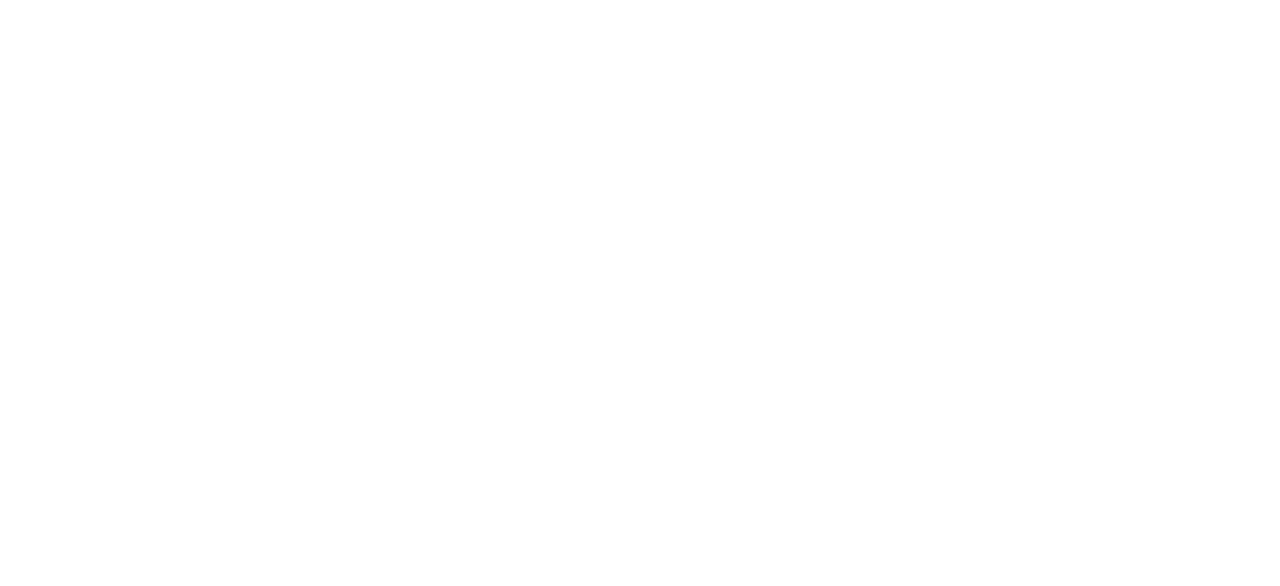
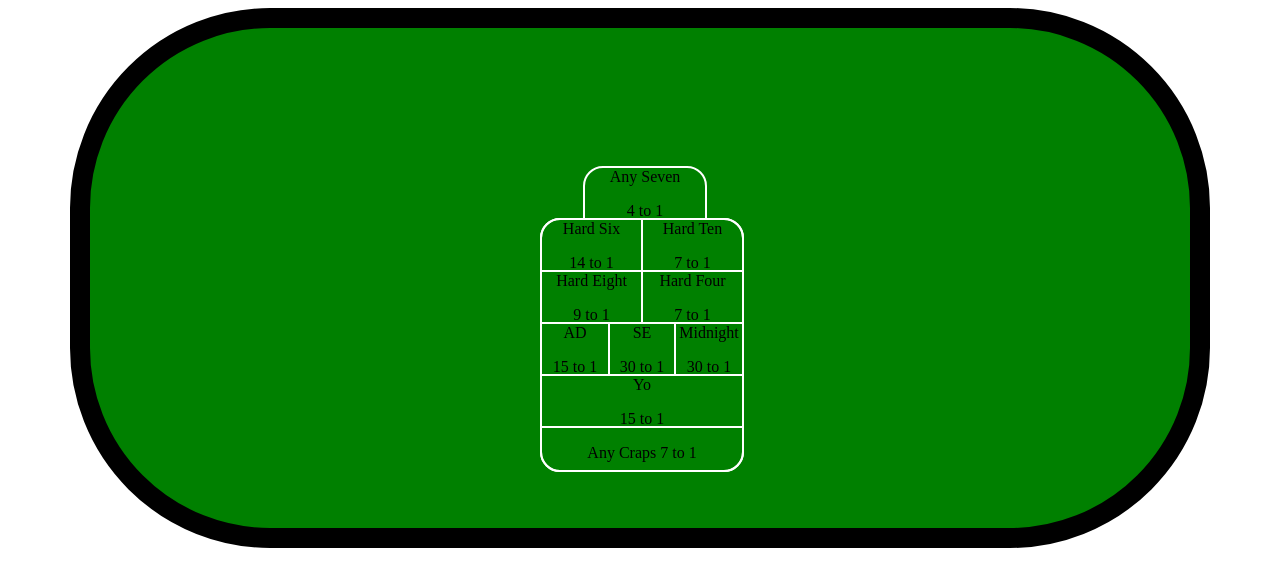
Before and after one commit to chidrome/craps, a website: page index.html in a window 1280 px wide. Drawn offline with Linux system fonts and the light colour scheme.

Commit message:
center bet elements made

```diff
--- a/css/style.css
+++ b/css/style.css
@@ -1 +1,113 @@
-style.css
+.table {
+	position: relative;
+	border: 20px solid black;
+	background-color: green;
+	width: 1100px;
+	height: 500px;
+	border-radius: 200px;
+	margin: auto;
+}
+
+.centerBets {
+	position: absolute;
+	border: 2px solid white;
+	border-radius: 20px;
+	height: 250px;
+	width: 200px;
+	left: 50%;
+	margin-left: -100px;
+	top: 50%;
+	margin-top: -60px;
+}
+
+.hardWays {
+	position: absolute;
+	border: 2px solid white;
+	width: 99px;
+	height: 50px;
+	text-align: center;
+}
+
+.seven {
+	position: absolute;
+	border: 2px solid white;
+	border-color: 20px;
+	width: 120px;
+	height: 50px;
+	left: 50%;
+	top: 50%;
+	margin-left: -57px;
+	margin-top: -112px;
+	border-top-left-radius: 20px;
+	border-top-right-radius: 20px;
+	text-align: center;
+}
+
+.centerSingleRoll {
+	position: absolute;
+	border: 2px solid white;
+	height: 50px;
+	top: 41%;
+	margin-top: -1px;
+	text-align: center;
+}
+
+#hardSix {
+	margin-left: -2px;
+	margin-top: -2px;
+	border-top-left-radius: 20px;
+}
+
+#hardTen {
+	left: 50%;
+	margin-top: -2px;
+	border-top-right-radius: 20px;
+	margin-left: -1px;
+}
+
+#hardEight {
+	top: 20%;
+	margin-left: -2px;
+}
+
+#hardFour {
+	top: 20%;
+	left: 50%;
+	margin-left: -1px;
+}
+
+#ace-deuce {
+	margin-left: -2px;
+	width: 66px;
+}
+
+#snakeEyes {
+	left: 33%;
+	width: 64px;
+}
+
+#midnight {
+	left: 66%;
+	width: 66px;
+
+}
+
+#yo {
+	position: absolute;
+	border: 2px solid white;
+	top: 62%;
+	width: 100%;
+	margin-left: -2px;
+}
+
+#anyCraps {
+	position: absolute;
+	border: 2px solid white;
+	width: 100%;
+	height: 42px;
+	top: 83%;
+	margin-top: -2px;
+	margin-left: -2px;
+	border-bottom-right-radius: 20px;
+	border-bottom-left-radius: 20px;
+}
--- a/index.html
+++ b/index.html
@@ -2,8 +2,45 @@
 <html>
 <head>
 	<title>Craps!</title>
+	<link rel="stylesheet" type="text/css" href="css/style.css">
 </head>
 <body>
 
+<div class="table">
+	<div class="centerBets">
+		<div class="hardWays" id="hardFour">Hard Four
+			<p class="payout">7 to 1</p>
+		</div>
+		<div class="hardWays" id="hardSix">Hard Six
+			<p class="payout">14 to 1</p>
+		</div>
+		<div class="hardWays" id="hardEight">Hard Eight
+			<p class="payout">9 to 1</p>
+		</div>
+		<div class="hardWays" id="hardTen">Hard Ten
+			<p class="payout">7 to 1</p>
+		</div>
+		<div class="centerSingleRoll" id="ace-deuce">AD
+			<p class="payout">15 to 1</p>
+		</div>
+		<div class="centerSingleRoll" id="snakeEyes">SE
+			<p class="payout">30 to 1</p>
+		</div>
+		<div class="centerSingleRoll" id="midnight">Midnight
+			<p class="payout">30 to 1</p>
+		</div>
+		<div class="centerSingleRoll" id="yo">Yo
+			<p class="payout">15 to 1</p>
+		</div>
+		<div class="centerSingleRoll" id="anyCraps">
+			<p class="payout">Any Craps 7 to 1</p>
+		</div>
+	</div>
+	<div class="seven">Any Seven
+		<p class="payout">4 to 1</p>
+	</div>
+</div>
+
+
 </body>
 </html>
```
